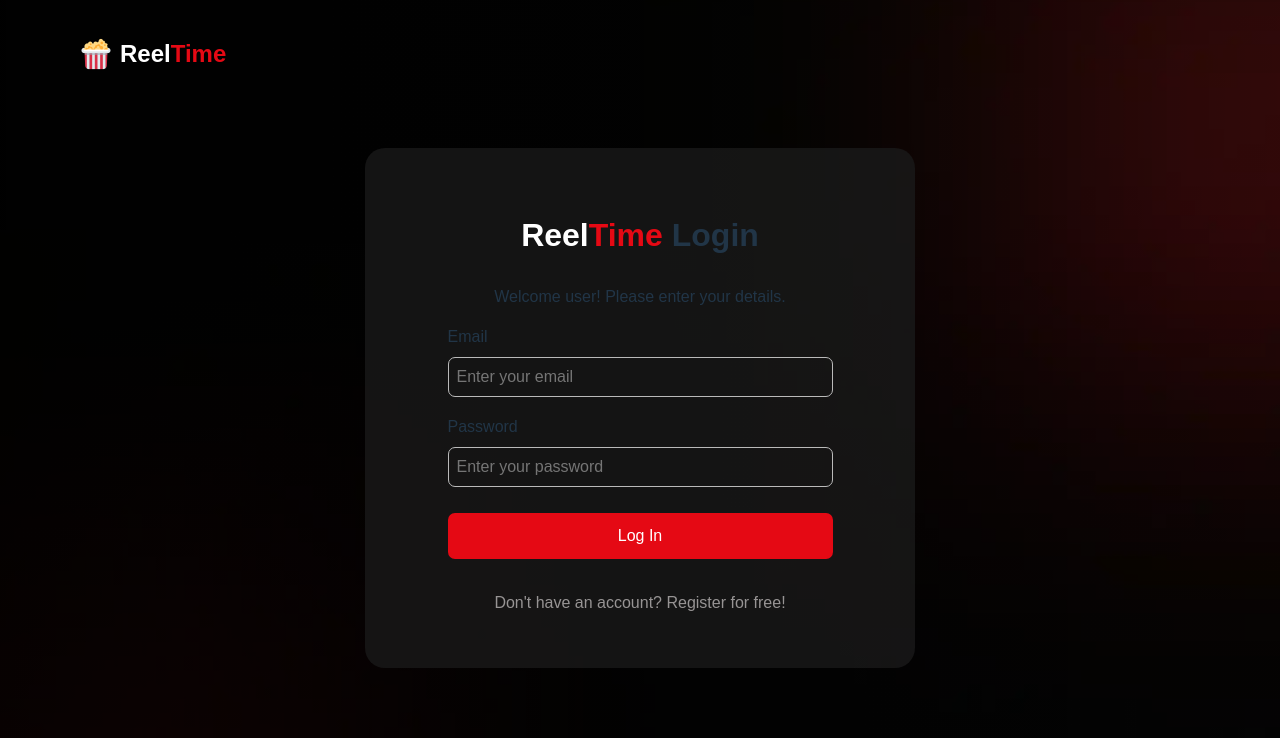
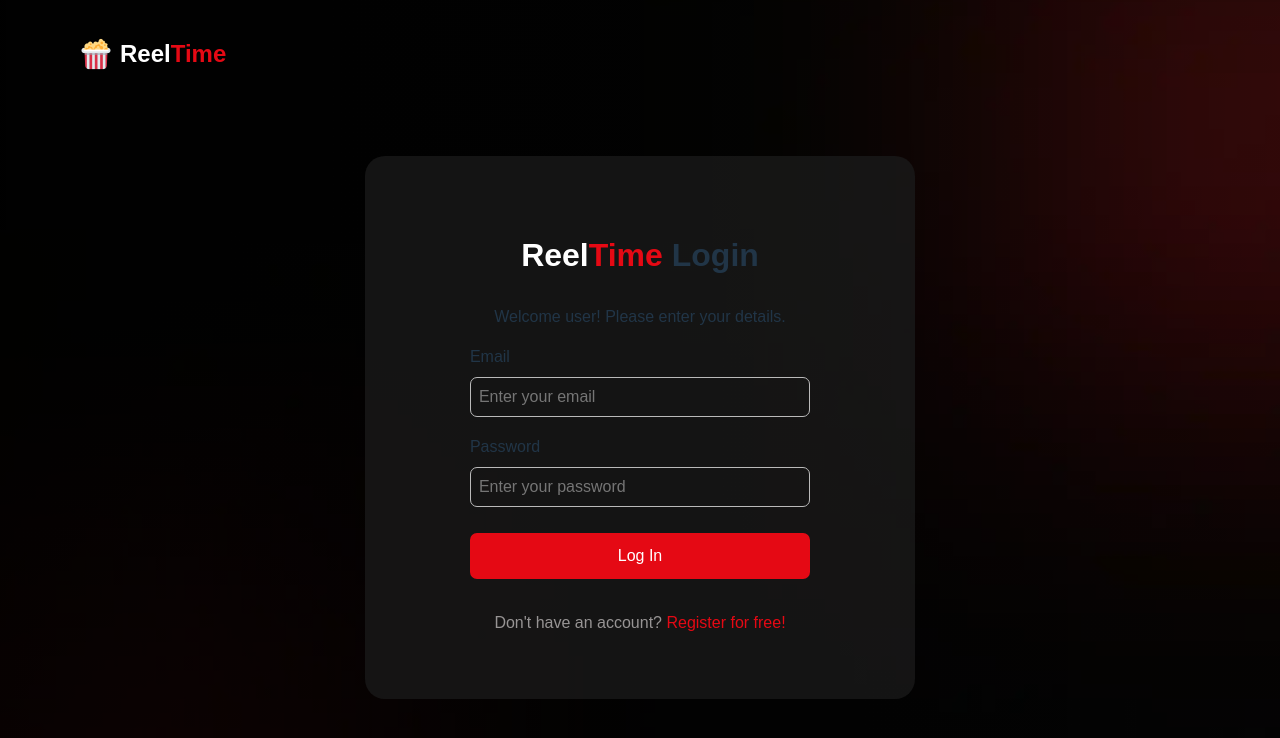
Before and after one commit to seannn9/ReelTime, a React (Vite) app: page /login in a window 1280 px wide. Shown: the top 738 px of the page. Built offline with nearby package versions, Linux system fonts and the light colour scheme; no server answers.

Commit message:
updated styling

```diff
--- a/src/styles/Login.css
+++ b/src/styles/Login.css
@@ -1,24 +1,26 @@
 .login-container {
     display: flex;
-    height: calc(100vh - 200px);
-    overflow: hidden;
+    min-height: 80vh;
     justify-content: center;
     align-items: center;
     box-sizing: border-box;
+    padding: 2rem;
+    width: 100%;
 }
 
 .login-section {
     display: flex;
-    width: 550px;
+    width: 100%;
+    max-width: 550px;
     min-width: 320px;
     align-items: center;
     justify-content: center;
     flex-direction: column;
-    /* background-color: #242424; */
     background-color: rgba(26, 26, 26, 0.8);
-    height: 520px;
-    margin: 0 1em;
+    padding: 3rem 2rem;
+    margin: 0 auto;
     border-radius: 20px;
+    height: auto;
 }
 
 .label h1 {
@@ -89,3 +91,13 @@ form button:hover {
     background-color: var(--hover-color);
     border-color: var(--hover-color);
 }
+
+form p span {
+    color: var(--primary-color);
+    cursor: pointer;
+    transition: all 0.2s;
+}
+
+form p span:hover {
+    color: var(--hover-color);
+}
```
